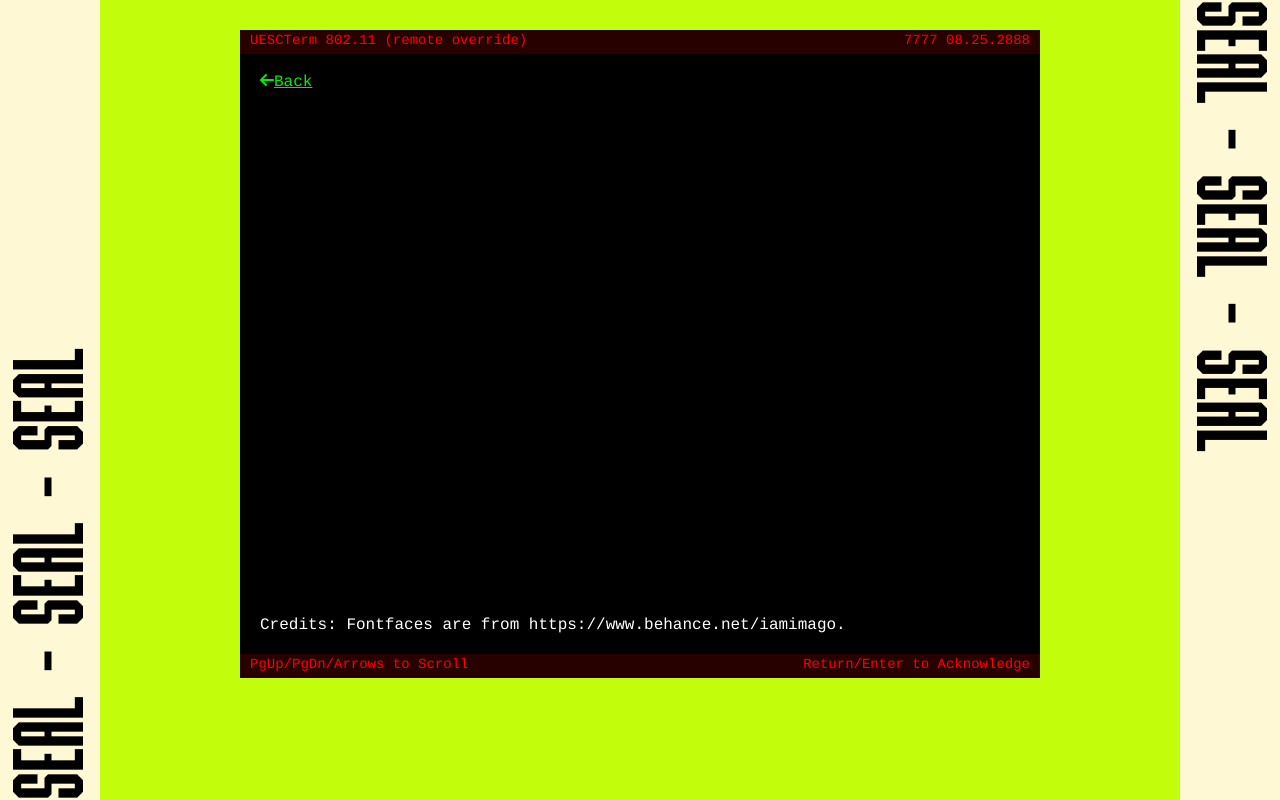
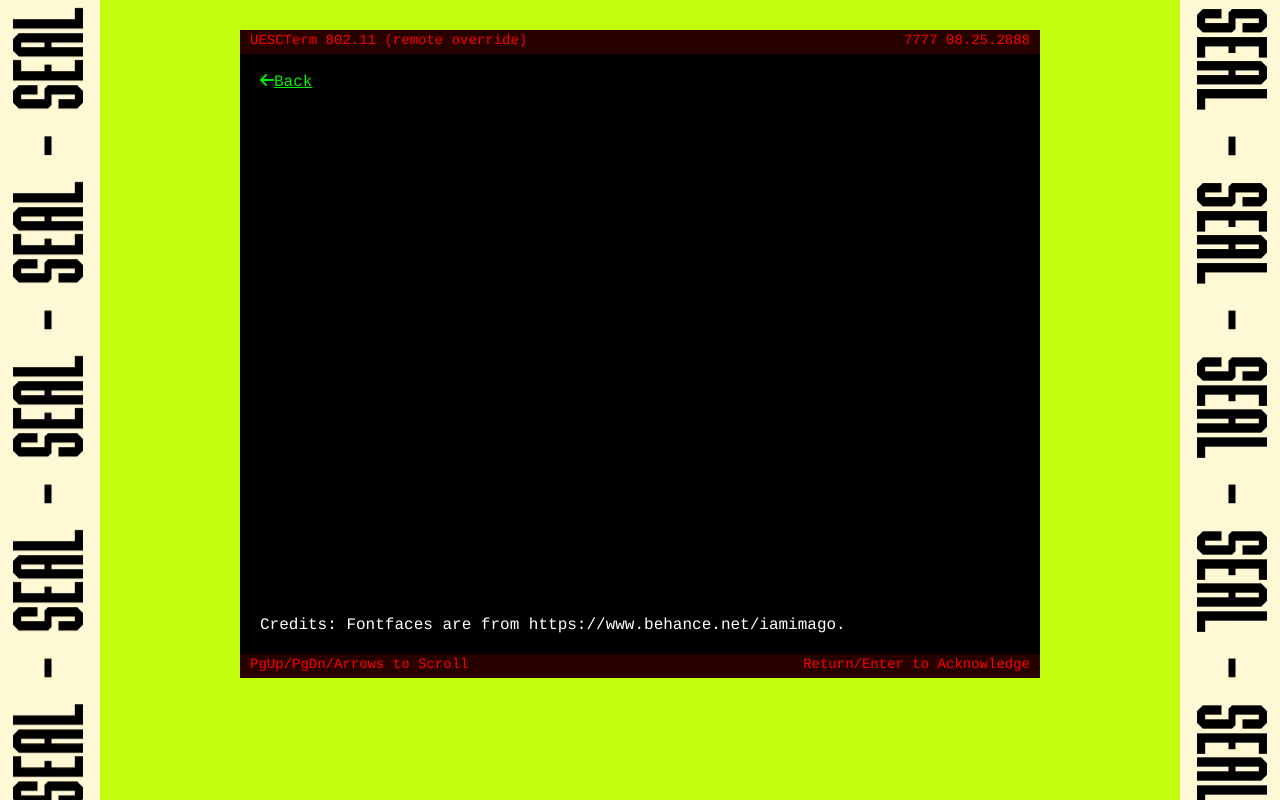
Before and after one commit to arkg7/portfolio, a website: page games/index.html in a window 1280 px wide. Drawn offline with Linux system fonts and the light colour scheme; files whose address does not match are found by name.

Commit message:
banners working

```diff
--- a/games/index.html
+++ b/games/index.html
@@ -11,7 +11,7 @@
     <link rel="preconnect" href="https://fonts.googleapis.com">
 </head>
 <body>
-    <div class="seal-banner-left seal-banner"><span class="seal-text">SEAL - SEAL - SEAL</span></div>
+    <div class="seal-banner-left seal-banner"><span class="seal-text">SEAL - SEAL - SEAL - SEAL - SEAL - SEAL - SEAL - SEAL</span></div>
 
     <div class="terminal-container">
         <div class="terminal-header">
@@ -33,7 +33,7 @@
         </div>
     </div>
 
-    <div class="seal-banner-right seal-banner" ><span class="seal-text2">SEAL - SEAL - SEAL</span></div>
+    <div class="seal-banner-right seal-banner" ><span class="seal-text2">SEAL - SEAL - SEAL - SEAL - SEAL - SEAL - SEAL - SEAL</span></div>
 
 </body>
 </html>
--- a/games/style.css
+++ b/games/style.css
@@ -1,13 +1,15 @@
 @font-face {
     font-family: 'Maratype';
-    src: url('../fonts/Maratype.woff') format('woff');
-    src: url('../fonts/Maratype.woff2') format('woff2');
-    src: url('../fonts/Maratype.otf') format('opentype');
+    src: url('/fonts/Maratype.woff') format('woff');
+    src: url('/fonts/Maratype.woff2') format('woff2');
+    src: url('/fonts/Maratype.otf') format('opentype');
+    font-style: normal;
+    font-weight: 100;
 }
 
 @font-face {
     font-family: 'UESCtype';
-    src: url('../fonts/UESCtype.otf') format('opentype');
+    src: url('/fonts/UESCtype.otf') format('opentype');
 }
 
 body{
@@ -74,24 +76,29 @@ body{
     overflow: hidden;
     display: flex;
     justify-content: center;
-
+    white-space: nowrap;
 }
 
 .seal-text {
     writing-mode: vertical-rl;
-    text-orientation: sideways;
-    transform: rotate(180deg);
+    height: max-content;
+    text-orientation: sideways-right;
+    rotate: 180deg;
+    animation: text-scroll-up 10s linear infinite;
 }
 
 .seal-text2 {
     writing-mode: vertical-lr;
+    height: max-content;
     text-orientation: sideways;
+    animation: text-scroll-down 10s linear infinite;
 }
 
 .seal-banner-left {
     position: absolute;
     left: 0;
     top: 0;
+
 }
 
 .seal-banner-right {
@@ -99,3 +106,21 @@ body{
     right: 0;
     top: 0;
 }
+
+@keyframes text-scroll-up {
+    0% {
+        transform: translateY(0);
+    }
+    100% {
+        transform: translateY(51.625%);
+    }
+}
+
+@keyframes text-scroll-down {
+    0% {
+        transform: translateY(-51.625%);
+    }
+    100% {
+        transform: translateY(0%);
+    }
+}
```
Also changed, not shown: index.html (+1 -1 lines).
